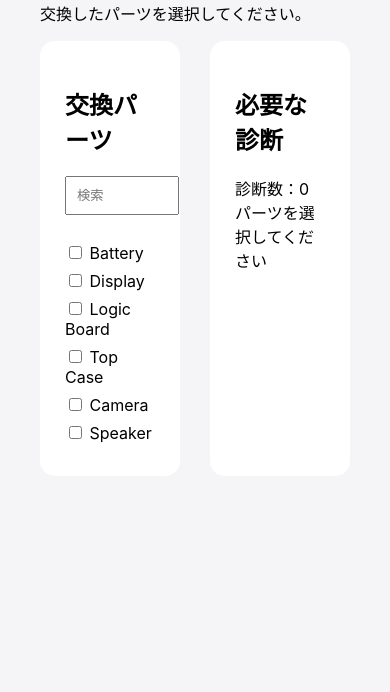
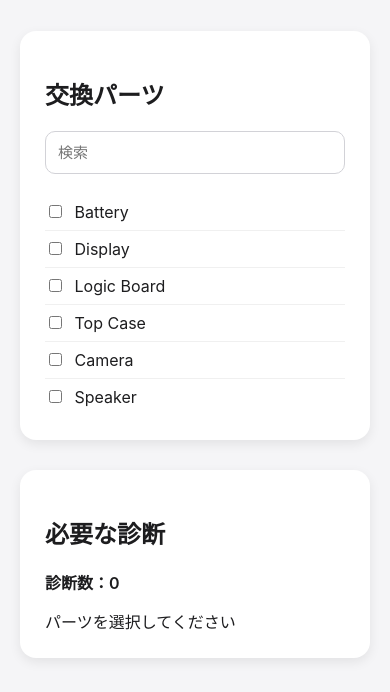
Before and after one commit to toomurata/MacBook-DiagnosticTool, a plain HTML site: page index.html in a window 390 px wide. Shown: the part 152-844 px from the top of the page. Drawn offline with Linux system fonts and the light colour scheme.

Commit message:
Update style.css

```diff
--- a/style.css
+++ b/style.css
@@ -1,57 +1,127 @@
-body{
+/* ==========================
+   共通
+========================== */
 
-    margin:40px;
+* {
+    box-sizing: border-box;
+}
 
-    font-family:-apple-system;
+body {
+    margin: 40px;
+    font-family: -apple-system, BlinkMacSystemFont, "Segoe UI", sans-serif;
+    background: #f5f5f7;
+    color: #1d1d1f;
+}
 
-    background:#f5f5f7;
+/* ==========================
+   タイトル
+========================== */
+
+h1 {
+    margin-bottom: 8px;
+    font-size: 32px;
+}
+
+p {
+    color: #6e6e73;
+    margin-bottom: 30px;
+}
+
+/* ==========================
+   レイアウト
+========================== */
+
+.container {
+    display: grid;
+    grid-template-columns: 1fr 1fr;
+    gap: 30px;
+}
+
+/* ==========================
+   カード
+========================== */
+
+.card {
+    background: white;
+    padding: 25px;
+    border-radius: 16px;
+    box-shadow: 0 4px 12px rgba(0,0,0,.08);
+}
+
+/* ==========================
+   検索ボックス
+========================== */
+
+.search-box {
+    display: block;
+    width: 100%;
+    padding: 12px;
+
+    margin-bottom: 20px;
+
+    border: 1px solid #d2d2d7;
+    border-radius: 10px;
+
+    font-size: 15px;
+}
+
+.search-box:focus {
+    outline: none;
+    border-color: #0071e3;
+    box-shadow: 0 0 0 3px rgba(0,113,227,.15);
+}
+
+/* ==========================
+   パーツ一覧
+========================== */
+
+.parts-list {
+    max-height: 520px;
+    overflow-y: auto;
+}
+
+.part-item {
+    padding: 8px 0;
+    border-bottom: 1px solid #f0f0f0;
+}
+
+.part-item:last-child {
+    border-bottom: none;
+}
+
+.part-item input {
+    margin-right: 8px;
+}
+
+/* ==========================
+   診断一覧
+========================== */
+
+#count {
+    font-weight: 600;
+    margin-bottom: 15px;
+}
+
+.diagnostic-item {
+    background: #eaf4ff;
+    border-left: 4px solid #0071e3;
+    border-radius: 8px;
+    padding: 10px 12px;
+    margin-bottom: 10px;
+}
+
+/* ==========================
+   スマホ対応
+========================== */
+
+@media (max-width: 800px) {
+
+    body {
+        margin: 20px;
+    }
+
+    .container {
+        grid-template-columns: 1fr;
+    }
 
 }
-
-.container{
-
-    display:grid;
-
-    grid-template-columns:1fr 1fr;
-
-    gap:30px;
-
-}
-
-.card{
-
-    background:white;
-
-    padding:25px;
-
-    border-radius:15px;
-
-}
-
-.search-box{
-
-    width:100%;
-
-    padding:10px;
-
-    margin-bottom:20px;
-
-}
-
-.part-item{
-
-    margin:8px 0;
-
-}
-
-.diagnostic-item{
-
-    background:#eaf4ff;
-
-    padding:10px;
-
-    margin:8px 0;
-
-    border-left:4px solid #0071e3;
-
-}
```
